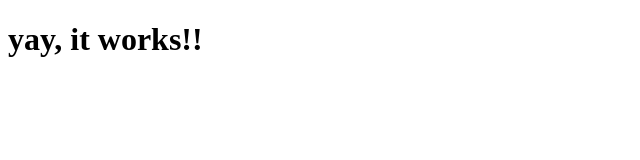
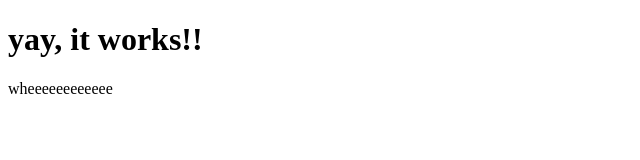
Before and after one commit to akarasawa/form-tester, a website: page index.html in a window 1280 px wide. Shown: the whole page, without its empty margins (0-640 px from the left). Drawn offline with Linux system fonts and the light colour scheme.

Commit message:
hooking around town

```diff
--- a/index.html
+++ b/index.html
@@ -9,6 +9,7 @@
 
 <body>
     <h1>yay, it works!!</h1>
+    <p>wheeeeeeeeeeee</p>
 </body>
 
 </html>
```
